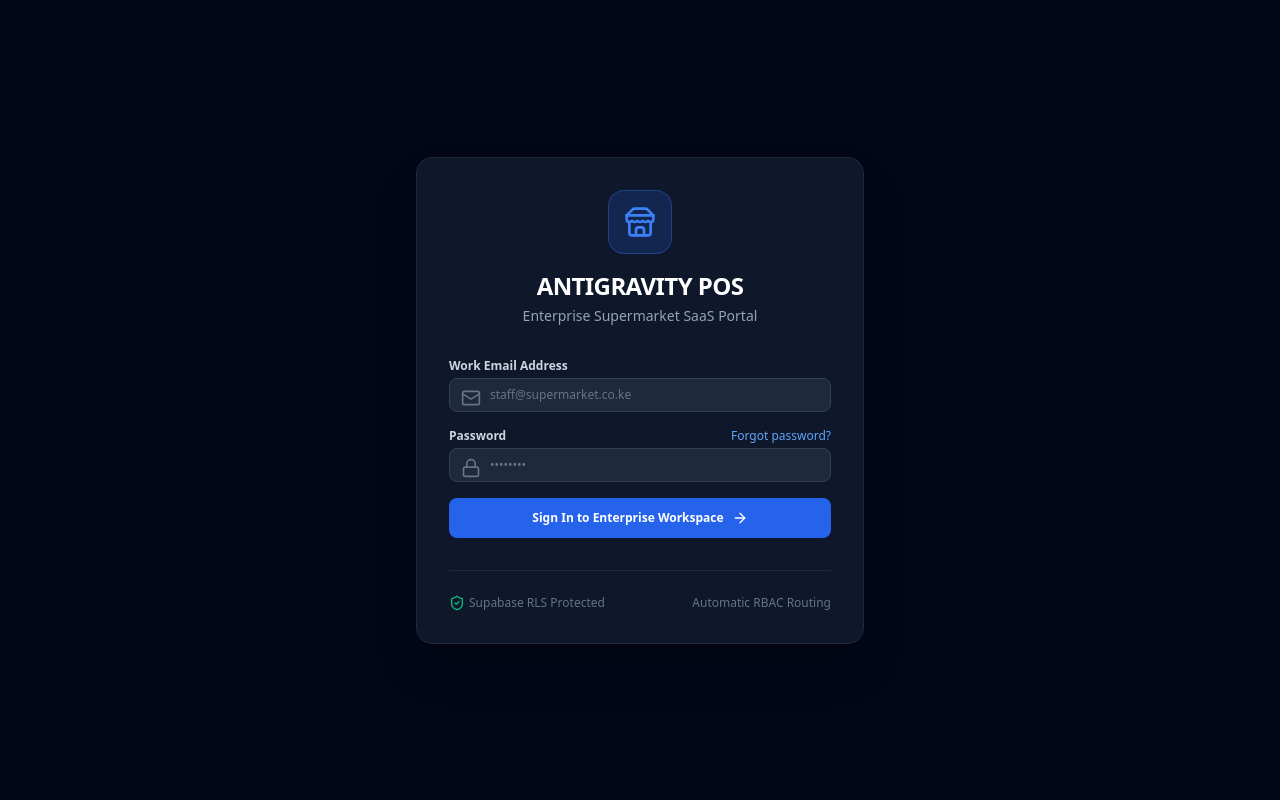
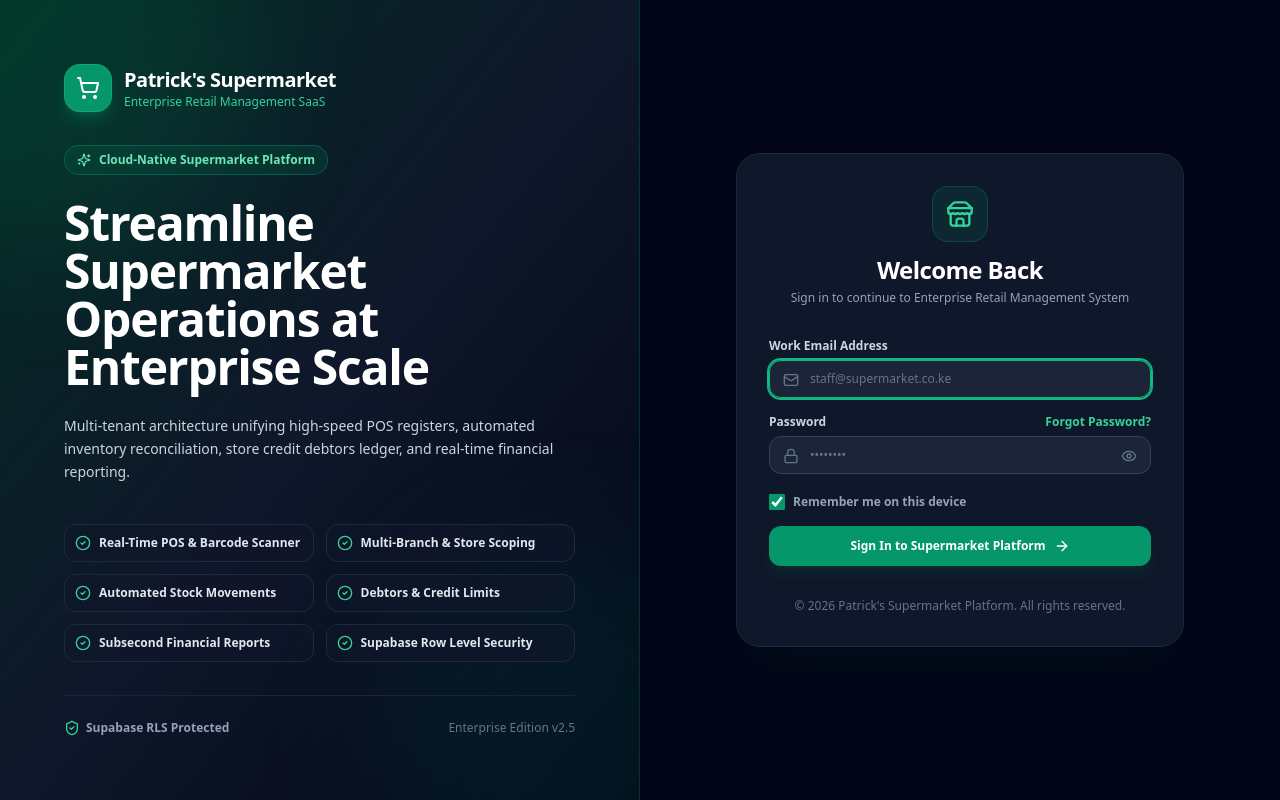
Before and after one commit to Timothykupsoboi/patric-s_supper, a Next.js app: page /login in a window 1280 px wide. Built offline with nearby package versions, Linux system fonts and the light colour scheme; no server answers; the database is empty.

Commit message:
Redesign Patrick's Supermarket Platform enterprise login page with desktop split layout, password visibility toggle, emerald theme, auto-focus, and Supabase Auth integration

```diff
--- a/app/(auth)/login/page.tsx
+++ b/app/(auth)/login/page.tsx
@@ -1,21 +1,32 @@
 'use client';
 
-import React, { useState } from 'react';
+import React, { useState, useEffect } from 'react';
 import { useRouter } from 'next/navigation';
 import Link from 'next/link';
 import { useAuth } from '@/context/AuthContext';
 import { authService } from '@/services/authService';
-import { Store, Lock, Mail, ArrowRight, ShieldCheck } from 'lucide-react';
+import { ShoppingCart, Lock, Mail, Eye, EyeOff, ArrowRight, ShieldCheck, CheckCircle2, Store, Sparkles, AlertTriangle, Loader2 } from 'lucide-react';
 import { Button } from '@/components/ui/button';
 import { Input } from '@/components/ui/input';
 
 export default function LoginPage() {
   const router = useRouter();
-  const { setUserProfile } = useAuth();
+  const { user, setUserProfile } = useAuth();
+
   const [email, setEmail] = useState('');
   const [password, setPassword] = useState('');
+  const [showPassword, setShowPassword] = useState(false);
+  const [rememberMe, setRememberMe] = useState(true);
   const [loading, setLoading] = useState(false);
   const [error, setError] = useState('');
+
+  // Auto redirect if already authenticated
+  useEffect(() => {
+    if (user) {
+      const targetPath = getRedirectPathByRole(user.role);
+      router.push(targetPath);
+    }
+  }, [user, router]);
 
   const getRedirectPathByRole = (role?: string): string => {
     switch (role) {
@@ -45,12 +56,26 @@ export default function LoginPage() {
 
   const handleLogin = async (e: React.FormEvent) => {
     e.preventDefault();
+    setError('');
+
+    if (!email || !email.includes('@')) {
+      setError('Please enter a valid work email address.');
+      return;
+    }
+
+    if (!password || password.length < 4) {
+      setError('Please enter your password.');
+      return;
+    }
+
     setLoading(true);
-    setError('');
 
     try {
       const res = await authService.login(email, password);
       if (res.profile) {
+        if (res.profile.is_active === false) {
+          throw new Error('Your user account has been suspended by the administrator.');
+        }
         setUserProfile(res.profile);
         const targetPath = getRedirectPathByRole(res.profile.role);
         router.push(targetPath);
@@ -58,7 +83,7 @@ export default function LoginPage() {
         router.push('/dashboard');
       }
     } catch (err: unknown) {
-      const msg = err instanceof Error ? err.message : 'Login failed. Please check your credentials.';
+      const msg = err instanceof Error ? err.message : 'Invalid credentials. Please check your email and password.';
       setError(msg);
     } finally {
       setLoading(false);
@@ -66,66 +91,172 @@ export default function LoginPage() {
   };
 
   return (
-    <div className="min-h-screen bg-slate-950 flex items-center justify-center p-6">
-      <div className="max-w-md w-full bg-slate-900 border border-slate-800 rounded-2xl p-8 shadow-2xl">
+    <div className="min-h-screen w-full bg-slate-950 flex flex-col lg:flex-row text-slate-100 font-sans">
+      {/* Left Column: Branding / Supermarket Illustration */}
+      <div className="lg:w-1/2 relative bg-gradient-to-br from-emerald-950 via-slate-900 to-slate-950 p-8 lg:p-16 flex flex-col justify-between overflow-hidden border-b lg:border-b-0 lg:border-r border-emerald-900/40">
+        {/* Glow Effects */}
+        <div className="absolute -top-32 -left-32 w-96 h-96 bg-emerald-500/10 rounded-full blur-3xl pointer-events-none" />
+        <div className="absolute -bottom-32 -right-32 w-96 h-96 bg-emerald-600/10 rounded-full blur-3xl pointer-events-none" />
+
+        {/* Top Header */}
+        <div className="relative z-10">
+          <div className="flex items-center space-x-3">
+            <div className="w-12 h-12 bg-emerald-600 rounded-2xl flex items-center justify-center shadow-lg shadow-emerald-600/30 border border-emerald-400/30">
+              <ShoppingCart className="w-6 h-6 text-white" />
+            </div>
+            <div>
+              <h1 className="text-xl font-extrabold text-white tracking-tight">Patrick's Supermarket</h1>
+              <p className="text-xs font-medium text-emerald-400">Enterprise Retail Management SaaS</p>
+            </div>
+          </div>
+        </div>
+
+        {/* Hero Section */}
+        <div className="relative z-10 my-12 lg:my-0 space-y-6 max-w-lg">
+          <div className="inline-flex items-center space-x-2 bg-emerald-900/40 text-emerald-300 border border-emerald-500/30 px-3 py-1.5 rounded-full text-xs font-semibold">
+            <Sparkles className="w-3.5 h-3.5" />
+            <span>Cloud-Native Supermarket Platform</span>
+          </div>
+
+          <h2 className="text-3xl lg:text-5xl font-black text-white leading-tight tracking-tight">
+            Streamline Supermarket Operations at Enterprise Scale
+          </h2>
+
+          <p className="text-sm text-slate-300 leading-relaxed">
+            Multi-tenant architecture unifying high-speed POS registers, automated inventory reconciliation, store credit debtors ledger, and real-time financial reporting.
+          </p>
+
+          {/* Feature Bullets */}
+          <div className="grid grid-cols-1 sm:grid-cols-2 gap-3 pt-4 text-xs font-semibold text-slate-200">
+            {[
+              'Real-Time POS & Barcode Scanner',
+              'Multi-Branch & Store Scoping',
+              'Automated Stock Movements',
+              'Debtors & Credit Limits',
+              'Subsecond Financial Reports',
+              'Supabase Row Level Security',
+            ].map((feat, i) => (
+              <div key={i} className="flex items-center space-x-2 bg-slate-900/60 p-2.5 rounded-xl border border-slate-800">
+                <CheckCircle2 className="w-4 h-4 text-emerald-400 flex-shrink-0" />
+                <span>{feat}</span>
+              </div>
+            ))}
+          </div>
+        </div>
+
+        {/* Footer info */}
+        <div className="relative z-10 pt-6 text-xs text-slate-500 flex items-center justify-between border-t border-slate-800/80">
+          <div className="flex items-center space-x-1.5">
+            <ShieldCheck className="w-4 h-4 text-emerald-400" />
+            <span className="font-semibold text-slate-400">Supabase RLS Protected</span>
+          </div>
+          <span>Enterprise Edition v2.5</span>
+        </div>
+      </div>
+
+      {/* Right Column: Login Card */}
+      <div className="lg:w-1/2 flex items-center justify-center p-6 lg:p-12 bg-slate-950">
+        <div className="w-full max-w-md bg-slate-900 border border-slate-800 rounded-3xl p-8 shadow-2xl shadow-emerald-950/20">
           <div className="text-center mb-8">
-          <div className="w-16 h-16 bg-blue-600/20 text-blue-500 rounded-2xl flex items-center justify-center mx-auto mb-4 border border-blue-500/30">
-            <Store className="w-8 h-8" />
+            <div className="w-14 h-14 bg-emerald-600/15 text-emerald-400 rounded-2xl flex items-center justify-center mx-auto mb-3 border border-emerald-500/20">
+              <Store className="w-7 h-7" />
             </div>
-          <h1 className="text-2xl font-extrabold text-white tracking-tight">ANTIGRAVITY POS</h1>
-          <p className="text-sm text-slate-400 mt-1">Enterprise Supermarket SaaS Portal</p>
+            <h2 className="text-2xl font-extrabold text-white tracking-tight">Welcome Back</h2>
+            <p className="text-xs text-slate-400 mt-1">Sign in to continue to Enterprise Retail Management System</p>
           </div>
+
+          {error && (
+            <div className="mb-6 p-3.5 bg-red-500/10 border border-red-500/30 text-red-300 text-xs font-semibold rounded-2xl flex items-start space-x-2 animate-in fade-in-50">
+              <AlertTriangle className="w-4 h-4 text-red-400 flex-shrink-0 mt-0.5" />
+              <span>{error}</span>
+            </div>
+          )}
 
           <form onSubmit={handleLogin} className="space-y-4">
             <div>
-            <label className="block text-xs font-semibold text-slate-300 mb-1">Work Email Address</label>
+              <label className="block text-xs font-bold text-slate-300 mb-1.5" htmlFor="email-input">
+                Work Email Address
+              </label>
               <div className="relative">
-              <Mail className="w-5 h-5 text-slate-500 absolute left-3 top-2.5" />
+                <Mail className="w-4 h-4 text-slate-500 absolute left-3.5 top-3" />
                 <Input
+                  id="email-input"
                   type="email"
                   placeholder="staff@supermarket.co.ke"
                   value={email}
                   onChange={(e) => setEmail(e.target.value)}
-                className="pl-10 bg-slate-800 border-slate-700 text-white placeholder-slate-500 text-xs"
+                  className="pl-10 bg-slate-800/80 border-slate-700 text-white placeholder-slate-500 text-xs rounded-xl focus:border-emerald-500 focus:ring-emerald-500 py-2.5"
+                  autoFocus
                   required
                 />
               </div>
             </div>
 
             <div>
-            <div className="flex justify-between items-center mb-1">
-              <label className="block text-xs font-semibold text-slate-300">Password</label>
-              <Link href="/forgot-password" className="text-xs text-blue-400 hover:underline">
-                Forgot password?
+              <div className="flex justify-between items-center mb-1.5">
+                <label className="block text-xs font-bold text-slate-300" htmlFor="password-input">
+                  Password
+                </label>
+                <Link href="/forgot-password" className="text-xs font-semibold text-emerald-400 hover:text-emerald-300 hover:underline">
+                  Forgot Password?
                 </Link>
               </div>
               <div className="relative">
-              <Lock className="w-5 h-5 text-slate-500 absolute left-3 top-2.5" />
+                <Lock className="w-4 h-4 text-slate-500 absolute left-3.5 top-3" />
                 <Input
-                type="password"
+                  id="password-input"
+                  type={showPassword ? 'text' : 'password'}
                   placeholder="••••••••"
                   value={password}
                   onChange={(e) => setPassword(e.target.value)}
-                className="pl-10 bg-slate-800 border-slate-700 text-white placeholder-slate-500 text-xs"
+                  className="pl-10 pr-10 bg-slate-800/80 border-slate-700 text-white placeholder-slate-500 text-xs rounded-xl focus:border-emerald-500 focus:ring-emerald-500 py-2.5"
                   required
                 />
+                <button
+                  type="button"
+                  onClick={() => setShowPassword(!showPassword)}
+                  className="absolute right-3.5 top-3 text-slate-500 hover:text-slate-300 focus:outline-none"
+                  aria-label={showPassword ? 'Hide password' : 'Show password'}
+                >
+                  {showPassword ? <EyeOff className="w-4 h-4" /> : <Eye className="w-4 h-4" />}
+                </button>
               </div>
             </div>
 
-          {error && <p className="text-xs text-red-400 text-center font-bold">{error}</p>}
+            <div className="flex items-center justify-between pt-1">
+              <label className="flex items-center space-x-2 text-xs text-slate-400 font-semibold cursor-pointer">
+                <input
+                  type="checkbox"
+                  checked={rememberMe}
+                  onChange={(e) => setRememberMe(e.target.checked)}
+                  className="w-4 h-4 rounded border-slate-700 bg-slate-800 text-emerald-600 focus:ring-emerald-500 accent-emerald-600"
+                />
+                <span>Remember me on this device</span>
+              </label>
+            </div>
 
-          <Button type="submit" className="w-full py-3 bg-blue-600 hover:bg-blue-500 font-bold text-xs" disabled={loading}>
-            {loading ? 'Authenticating Credentials...' : 'Sign In to Enterprise Workspace'}
-            <ArrowRight className="w-4 h-4 ml-2" />
+            <Button
+              type="submit"
+              className="w-full py-3 bg-emerald-600 hover:bg-emerald-500 text-white font-extrabold text-xs rounded-xl shadow-lg shadow-emerald-900/30 transition-all flex items-center justify-center space-x-2 mt-2"
+              disabled={loading}
+            >
+              {loading ? (
+                <>
+                  <Loader2 className="w-4 h-4 animate-spin mr-2" />
+                  <span>Authenticating Credentials...</span>
+                </>
+              ) : (
+                <>
+                  <span>Sign In to Supermarket Platform</span>
+                  <ArrowRight className="w-4 h-4" />
+                </>
+              )}
             </Button>
           </form>
 
-        <div className="mt-8 pt-6 border-t border-slate-800 flex items-center justify-between text-xs text-slate-500">
-          <div className="flex items-center space-x-1">
-            <ShieldCheck className="w-4 h-4 text-emerald-500" />
-            <span>Supabase RLS Protected</span>
-          </div>
-          <span>Automatic RBAC Routing</span>
+          <p className="text-center text-xs text-slate-500 mt-8">
+            © 2026 Patrick's Supermarket Platform. All rights reserved.
+          </p>
         </div>
       </div>
     </div>
```
Lines whose indentation alone changed are shown as unchanged.
